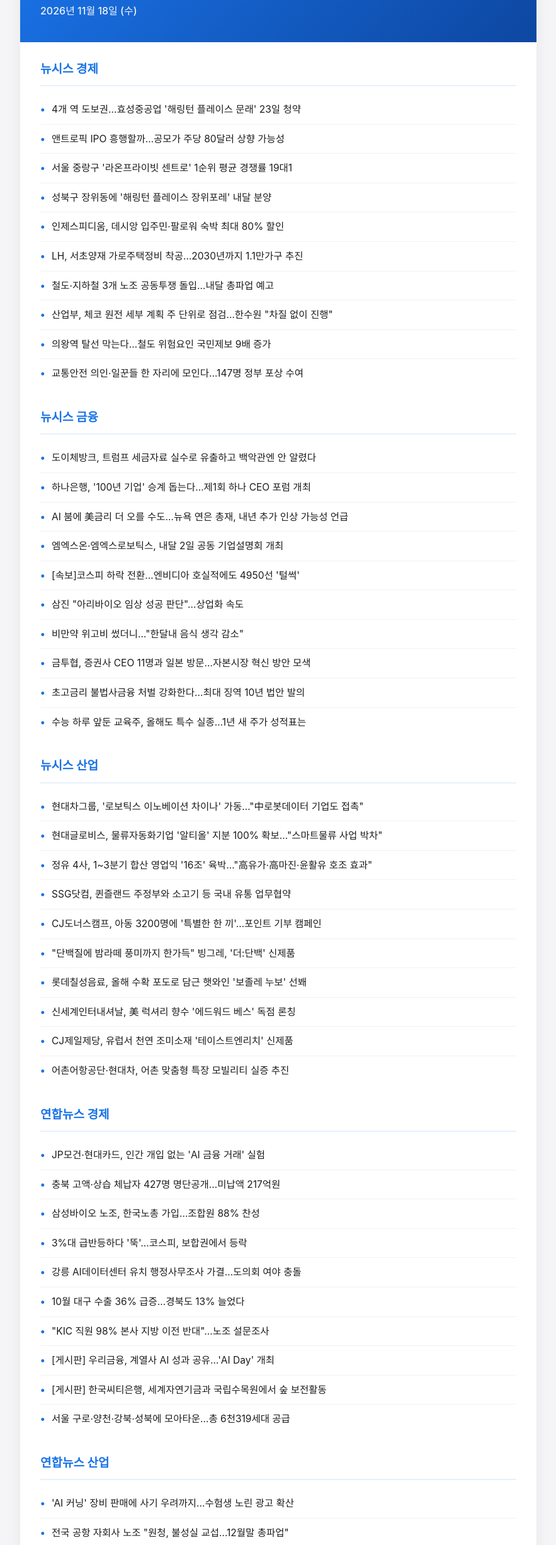
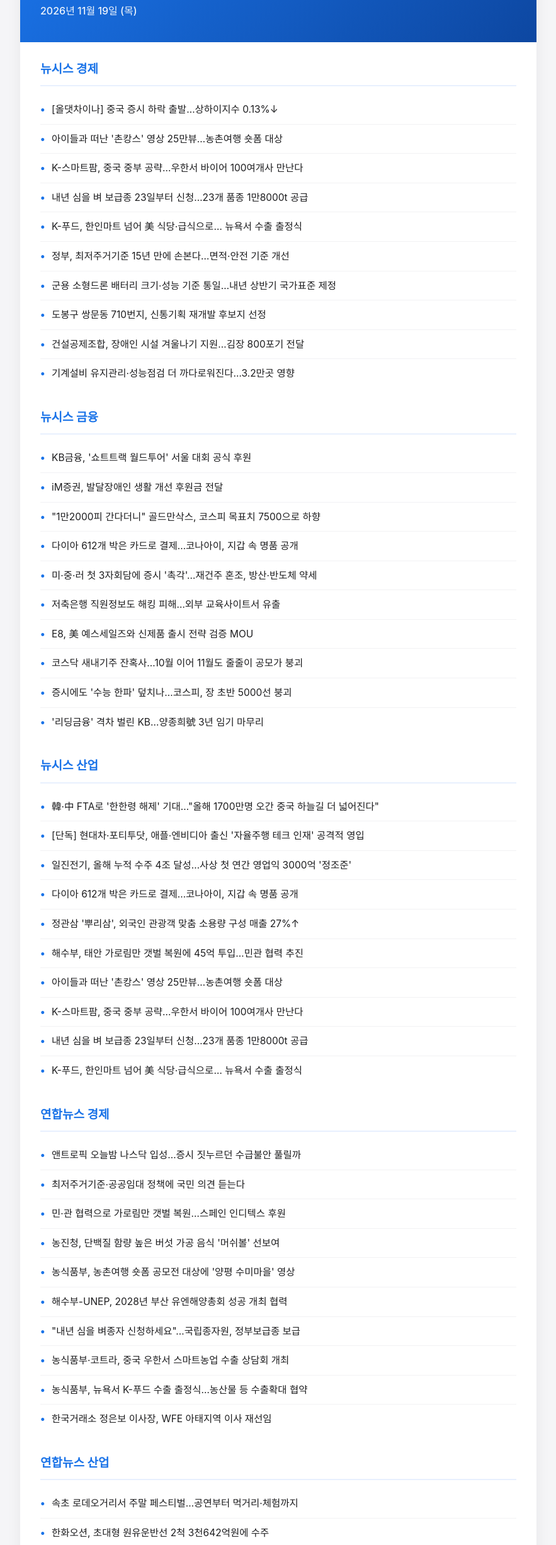
Before and after one commit to 98subin-arch/news-bot, a plain HTML site: page index.html in a window 1280 px wide. Shown: the part 107-2560 px from the top of the page at 63% size, without its empty margins (198-1081 px from the left). Drawn offline with Linux system fonts and the light colour scheme.

Commit message:
Update news 2026-11-19 11:13 KST

```diff
--- a/index.html
+++ b/index.html
@@ -96,19 +96,19 @@
     <div class="container">
         <header>
             <h1>📰 오늘의 경제 헤드라인</h1>
-            <div class="date">2026년 11월 18일 (수)</div>
+            <div class="date">2026년 11월 19일 (목)</div>
         </header>
         <div class="content">
-<div class="source"><h2>뉴시스 경제</h2><ul><li><a href="https://www.newsis.com/view/NISX20261118_0003873018" target="_blank" rel="noopener">4개 역 도보권…효성중공업 '해링턴 플레이스 문래' 23일 청약</a></li><li><a href="https://www.newsis.com/view/NISX20261118_0003872809" target="_blank" rel="noopener">앤트로픽 IPO 흥행할까…공모가 주당 80달러 상향 가능성</a></li><li><a href="https://www.newsis.com/view/NISX20261118_0003872946" target="_blank" rel="noopener">서울 중랑구 '라온프라이빗 센트로' 1순위 평균 경쟁률 19대1</a></li><li><a href="https://www.newsis.com/view/NISX20261118_0003872950" target="_blank" rel="noopener">성북구 장위동에 '해링턴 플레이스 장위포레' 내달 분양</a></li><li><a href="https://www.newsis.com/view/NISX20261118_0003872935" target="_blank" rel="noopener">인제스피디움, 데시앙 입주민·팔로워 숙박 최대 80% 할인</a></li><li><a href="https://www.newsis.com/view/NISX20261118_0003872899" target="_blank" rel="noopener">LH, 서초양재 가로주택정비 착공…2030년까지 1.1만가구 추진</a></li><li><a href="https://www.newsis.com/view/NISX20261118_0003872439" target="_blank" rel="noopener">철도·지하철 3개 노조 공동투쟁 돌입…내달 총파업 예고</a></li><li><a href="https://www.newsis.com/view/NISX20261118_0003872464" target="_blank" rel="noopener">산업부, 체코 원전 세부 계획 주 단위로 점검…한수원 "차질 없이 진행"</a></li><li><a href="https://www.newsis.com/view/NISX20261114_0003868043" target="_blank" rel="noopener">의왕역 탈선 막는다…철도 위험요인 국민제보 9배 증가</a></li><li><a href="https://www.newsis.com/view/NISX20261118_0003872392" target="_blank" rel="noopener">교통안전 의인·일꾼들 한 자리에 모인다…147명 정부 포상 수여</a></li></ul></div>
-<div class="source"><h2>뉴시스 금융</h2><ul><li><a href="https://www.newsis.com/view/NISX20261118_0003872978" target="_blank" rel="noopener">도이체방크, 트럼프 세금자료 실수로 유출하고 백악관엔 안 알렸다</a></li><li><a href="https://www.newsis.com/view/NISX20261118_0003872955" target="_blank" rel="noopener">하나은행, '100년 기업' 승계 돕는다…제1회 하나 CEO 포럼 개최</a></li><li><a href="https://www.newsis.com/view/NISX20261118_0003873007" target="_blank" rel="noopener">AI 붐에 美금리 더 오를 수도…뉴욕 연은 총재, 내년 추가 인상 가능성 언급</a></li><li><a href="https://www.newsis.com/view/NISX20261118_0003872919" target="_blank" rel="noopener">엠엑스온·엠엑스로보틱스, 내달 2일 공동 기업설명회 개최</a></li><li><a href="https://www.newsis.com/view/NISX20261118_0003872999" target="_blank" rel="noopener">[속보]코스피 하락 전환…엔비디아 호실적에도 4950선 '털썩'</a></li><li><a href="https://www.newsis.com/view/NISX20261118_0003872972" target="_blank" rel="noopener">삼진 "아리바이오 임상 성공 판단"…상업화 속도</a></li><li><a href="https://www.newsis.com/view/NISX20261118_0003872940" target="_blank" rel="noopener">비만약 위고비 썼더니…"한달내 음식 생각 감소"</a></li><li><a href="https://www.newsis.com/view/NISX20261118_0003872934" target="_blank" rel="noopener">금투협, 증권사 CEO 11명과 일본 방문…자본시장 혁신 방안 모색</a></li><li><a href="https://www.newsis.com/view/NISX20261118_0003872889" target="_blank" rel="noopener">초고금리 불법사금융 처벌 강화한다…최대 징역 10년 법안 발의</a></li><li><a href="https://www.newsis.com/view/NISX20261118_0003872829" target="_blank" rel="noopener">수능 하루 앞둔 교육주, 올해도 특수 실종…1년 새 주가 성적표는</a></li></ul></div>
-<div class="source"><h2>뉴시스 산업</h2><ul><li><a href="https://www.newsis.com/view/NISX20261118_0003873005" target="_blank" rel="noopener">현대차그룹, '로보틱스 이노베이션 차이나' 가동…"中로봇데이터 기업도 접촉"</a></li><li><a href="https://www.newsis.com/view/NISX20261118_0003872842" target="_blank" rel="noopener">현대글로비스, 물류자동화기업 '알티올' 지분 100% 확보…"스마트물류 사업 박차"</a></li><li><a href="https://www.newsis.com/view/NISX20261118_0003872971" target="_blank" rel="noopener">정유 4사, 1~3분기 합산 영업익 '16조' 육박…"高유가·高마진·윤활유 호조 효과"</a></li><li><a href="https://www.newsis.com/view/NISX20261118_0003872643" target="_blank" rel="noopener">SSG닷컴, 퀸즐랜드 주정부와 소고기 등 국내 유통 업무협약</a></li><li><a href="https://www.newsis.com/view/NISX20261118_0003872596" target="_blank" rel="noopener">CJ도너스캠프, 아동 3200명에 '특별한 한 끼'…포인트 기부 캠페인</a></li><li><a href="https://www.newsis.com/view/NISX20261118_0003872736" target="_blank" rel="noopener">"단백질에 밤라떼 풍미까지 한가득" 빙그레, '더:단백' 신제품</a></li><li><a href="https://www.newsis.com/view/NISX20261118_0003872782" target="_blank" rel="noopener">롯데칠성음료, 올해 수확 포도로 담근 햇와인 '보졸레 누보' 선봬</a></li><li><a href="https://www.newsis.com/view/NISX20261118_0003872804" target="_blank" rel="noopener">신세계인터내셔날, 美 럭셔리 향수 '에드워드 베스' 독점 론칭</a></li><li><a href="https://www.newsis.com/view/NISX20261118_0003872672" target="_blank" rel="noopener">CJ제일제당, 유럽서 천연 조미소재 '테이스트엔리치' 신제품</a></li><li><a href="https://www.newsis.com/view/NISX20261118_0003872883" target="_blank" rel="noopener">어촌어항공단·현대차, 어촌 맞춤형 특장 모빌리티 실증 추진</a></li></ul></div>
-<div class="source"><h2>연합뉴스 경제</h2><ul><li><a href="https://www.yna.co.kr/view/AKR20261118084800009" target="_blank" rel="noopener">JP모건·현대카드, 인간 개입 없는 'AI 금융 거래' 실험</a></li><li><a href="https://www.yna.co.kr/view/AKR20261118089500064" target="_blank" rel="noopener">충북 고액·상습 체납자 427명 명단공개…미납액 217억원</a></li><li><a href="https://www.yna.co.kr/view/AKR20261118026200017" target="_blank" rel="noopener">삼성바이오 노조, 한국노총 가입…조합원 88% 찬성</a></li><li><a href="https://www.yna.co.kr/view/AKR20261118087600008" target="_blank" rel="noopener">3%대 급반등하다 '뚝'…코스피, 보합권에서 등락</a></li><li><a href="https://www.yna.co.kr/view/AKR20261118086700062" target="_blank" rel="noopener">강릉 AI데이터센터 유치 행정사무조사 가결…도의회 여야 충돌</a></li><li><a href="https://www.yna.co.kr/view/AKR20261118087000053" target="_blank" rel="noopener">10월 대구 수출 36% 급증…경북도 13% 늘었다</a></li><li><a href="https://www.yna.co.kr/view/AKR20261118085600002" target="_blank" rel="noopener">"KIC 직원 98% 본사 지방 이전 반대"…노조 설문조사</a></li><li><a href="https://www.yna.co.kr/view/AKR20261118083700002" target="_blank" rel="noopener">[게시판] 우리금융, 계열사 AI 성과 공유…'AI Day' 개최</a></li><li><a href="https://www.yna.co.kr/view/AKR20261118085000002" target="_blank" rel="noopener">[게시판] 한국씨티은행, 세계자연기금과 국립수목원에서 숲 보전활동</a></li><li><a href="https://www.yna.co.kr/view/AKR20261118068600004" target="_blank" rel="noopener">서울 구로·양천·강북·성북에 모아타운…총 6천319세대 공급</a></li></ul></div>
-<div class="source"><h2>연합뉴스 산업</h2><ul><li><a href="https://www.yna.co.kr/view/AKR20261118088300017" target="_blank" rel="noopener">'AI 커닝' 장비 판매에 사기 우려까지…수험생 노린 광고 확산</a></li><li><a href="https://www.yna.co.kr/view/AKR20261118089300065" target="_blank" rel="noopener">전국 공항 자회사 노조 "원청, 불성실 교섭…12월말 총파업"</a></li><li><a href="https://www.yna.co.kr/view/AKR20261118026200017" target="_blank" rel="noopener">삼성바이오 노조, 한국노총 가입…조합원 88% 찬성</a></li><li><a href="https://www.yna.co.kr/view/AKR20261118083900063" target="_blank" rel="noopener">선문대, 전공 구분 없는 AI 교육혁신 본격 추진…교육과정 개편</a></li><li><a href="https://www.yna.co.kr/view/AKR20261118082700063" target="_blank" rel="noopener">태안 산림 40% 재선충병 고사 추정…수종 전환 동의는 18%뿐</a></li><li><a href="https://www.yna.co.kr/view/AKR20261118088700064" target="_blank" rel="noopener">[픽! 괴산] 건조장에 주렁주렁 매달린 '연풍 곶감'</a></li><li><a href="https://www.yna.co.kr/view/AKR20261118087800053" target="_blank" rel="noopener">DGIST 연구팀, 엔비디아 GPU 지원받아 AI 기반 촉매 연구</a></li><li><a href="https://www.yna.co.kr/view/AKR20261118086700062" target="_blank" rel="noopener">강릉 AI데이터센터 유치 행정사무조사 가결…도의회 여야 충돌</a></li><li><a href="https://www.yna.co.kr/view/AKR20261118036051017" target="_blank" rel="noopener">중국어권 텔레그램서 'AI 커닝' 장비 거래…금전 요구 논란까지(종합)</a></li><li><a href="https://www.yna.co.kr/view/AKR20261118087000053" target="_blank" rel="noopener">10월 대구 수출 36% 급증…경북도 13% 늘었다</a></li></ul></div>
-<div class="source"><h2>매일경제</h2><ul><li><a href="https://www.mk.co.kr/news/economy/12212216" target="_blank" rel="noopener">AI 안경에 수능 분쟁 우려…10만명 ‘감독관 보험’ 도움될까</a></li><li><a href="https://www.mk.co.kr/news/realestate/12212180" target="_blank" rel="noopener">서울시, 구로·양천·강북·성북 모아주택 6319가구 짓는다</a></li><li><a href="https://www.mk.co.kr/news/it/12212209" target="_blank" rel="noopener">아산나눔재단, ‘비영리스타트업 콘퍼런스 2026’ 개최</a></li><li><a href="https://www.mk.co.kr/news/society/12212207" target="_blank" rel="noopener">[속보] 대법, ‘정치관여’ 조태용 前국정원장 징역 2년6개월 확정</a></li><li><a href="https://www.mk.co.kr/news/business/12212205" target="_blank" rel="noopener">중소기업 복지몰 무료로…광주전남벤처협회 등 5곳 협약</a></li><li><a href="https://www.mk.co.kr/news/business/12212204" target="_blank" rel="noopener">“만원도 안 되네?” 이마트·노브랜드, ‘초저가 뷰티’로 화장품 판 흔든다</a></li><li><a href="https://www.mk.co.kr/news/business/12212156" target="_blank" rel="noopener">현대모비스, 협력사와 3년간 공동특허 860건 출원…금융지원 5260억원</a></li><li><a href="https://www.mk.co.kr/news/it/12212202" target="_blank" rel="noopener">사무실 걱정 마세요…패스트파이브, ‘창업 베이스캠프 2기’ 성장 돕는다</a></li><li><a href="https://www.mk.co.kr/news/society/12211170" target="_blank" rel="noopener">겉보기엔 ‘범생’인데 … 젠슨 황 ‘김치 싸대기’ 맞을 최강 바람둥이 사주?</a></li><li><a href="https://www.mk.co.kr/news/society/12212200" target="_blank" rel="noopener">‘하데스’ 만든 개발자 부산 온다…지스타 내일 개막</a></li></ul></div>
+<div class="source"><h2>뉴시스 경제</h2><ul><li><a href="https://www.newsis.com/view/NISX20261119_0003874724" target="_blank" rel="noopener">[올댓차이나] 중국 증시 하락 출발…상하이지수 0.13%↓</a></li><li><a href="https://www.newsis.com/view/NISX20261119_0003874170" target="_blank" rel="noopener">아이들과 떠난 '촌캉스' 영상 25만뷰…농촌여행 숏폼 대상</a></li><li><a href="https://www.newsis.com/view/NISX20261119_0003874167" target="_blank" rel="noopener">K-스마트팜, 중국 중부 공략…우한서 바이어 100여개사 만난다</a></li><li><a href="https://www.newsis.com/view/NISX20261119_0003874161" target="_blank" rel="noopener">내년 심을 벼 보급종 23일부터 신청…23개 품종 1만8000t 공급</a></li><li><a href="https://www.newsis.com/view/NISX20261119_0003874233" target="_blank" rel="noopener">K-푸드, 한인마트 넘어 美 식당·급식으로… 뉴욕서 수출 출정식</a></li><li><a href="https://www.newsis.com/view/NISX20261119_0003874435" target="_blank" rel="noopener">정부, 최저주거기준 15년 만에 손본다…면적·안전 기준 개선</a></li><li><a href="https://www.newsis.com/view/NISX20261119_0003874255" target="_blank" rel="noopener">군용 소형드론 배터리 크기·성능 기준 통일…내년 상반기 국가표준 제정</a></li><li><a href="https://www.newsis.com/view/NISX20261119_0003874694" target="_blank" rel="noopener">도봉구 쌍문동 710번지, 신통기획 재개발 후보지 선정</a></li><li><a href="https://www.newsis.com/view/NISX20261119_0003874665" target="_blank" rel="noopener">건설공제조합, 장애인 시설 겨울나기 지원…김장 800포기 전달</a></li><li><a href="https://www.newsis.com/view/NISX20261119_0003874290" target="_blank" rel="noopener">기계설비 유지관리·성능점검 더 까다로워진다…3.2만곳 영향</a></li></ul></div>
+<div class="source"><h2>뉴시스 금융</h2><ul><li><a href="https://www.newsis.com/view/NISX20261119_0003874738" target="_blank" rel="noopener">KB금융, '쇼트트랙 월드투어' 서울 대회 공식 후원</a></li><li><a href="https://www.newsis.com/view/NISX20261119_0003874706" target="_blank" rel="noopener">iM증권, 발달장애인 생활 개선 후원금 전달</a></li><li><a href="https://www.newsis.com/view/NISX20261119_0003874720" target="_blank" rel="noopener">"1만2000피 간다더니" 골드만삭스, 코스피 목표치 7500으로 하향</a></li><li><a href="https://www.newsis.com/view/NISX20261119_0003874664" target="_blank" rel="noopener">다이아 612개 박은 카드로 결제…코나아이, 지갑 속 명품 공개</a></li><li><a href="https://www.newsis.com/view/NISX20261119_0003874653" target="_blank" rel="noopener">미·중·러 첫 3자회담에 증시 '촉각'…재건주 혼조, 방산·반도체 약세</a></li><li><a href="https://www.newsis.com/view/NISX20261119_0003874705" target="_blank" rel="noopener">저축은행 직원정보도 해킹 피해…외부 교육사이트서 유출</a></li><li><a href="https://www.newsis.com/view/NISX20261119_0003874654" target="_blank" rel="noopener">E8, 美 예스세일즈와 신제품 출시 전략 검증 MOU</a></li><li><a href="https://www.newsis.com/view/NISX20261119_0003874462" target="_blank" rel="noopener">코스닥 새내기주 잔혹사…10월 이어 11월도 줄줄이 공모가 붕괴</a></li><li><a href="https://www.newsis.com/view/NISX20261119_0003874667" target="_blank" rel="noopener">증시에도 '수능 한파' 덮치나…코스피, 장 초반 5000선 붕괴</a></li><li><a href="https://www.newsis.com/view/NISX20261119_0003874647" target="_blank" rel="noopener">'리딩금융' 격차 벌린 KB…양종희號 3년 임기 마무리</a></li></ul></div>
+<div class="source"><h2>뉴시스 산업</h2><ul><li><a href="https://www.newsis.com/view/NISX20261119_0003874668" target="_blank" rel="noopener">韓·中 FTA로 '한한령 해제' 기대…"올해 1700만명 오간 중국 하늘길 더 넓어진다"</a></li><li><a href="https://www.newsis.com/view/NISX20261119_0003874316" target="_blank" rel="noopener">[단독] 현대차·포티투닷, 애플·엔비디아 출신 '자율주행 테크 인재' 공격적 영입</a></li><li><a href="https://www.newsis.com/view/NISX20261119_0003874673" target="_blank" rel="noopener">일진전기, 올해 누적 수주 4조 달성…사상 첫 연간 영업익 3000억 '정조준'</a></li><li><a href="https://www.newsis.com/view/NISX20261119_0003874664" target="_blank" rel="noopener">다이아 612개 박은 카드로 결제…코나아이, 지갑 속 명품 공개</a></li><li><a href="https://www.newsis.com/view/NISX20261119_0003874392" target="_blank" rel="noopener">정관삼 '뿌리삼', 외국인 관광객 맞춤 소용량 구성 매출 27%↑</a></li><li><a href="https://www.newsis.com/view/NISX20261119_0003874463" target="_blank" rel="noopener">해수부, 태안 가로림만 갯벌 복원에 45억 투입…민관 협력 추진</a></li><li><a href="https://www.newsis.com/view/NISX20261119_0003874170" target="_blank" rel="noopener">아이들과 떠난 '촌캉스' 영상 25만뷰…농촌여행 숏폼 대상</a></li><li><a href="https://www.newsis.com/view/NISX20261119_0003874167" target="_blank" rel="noopener">K-스마트팜, 중국 중부 공략…우한서 바이어 100여개사 만난다</a></li><li><a href="https://www.newsis.com/view/NISX20261119_0003874161" target="_blank" rel="noopener">내년 심을 벼 보급종 23일부터 신청…23개 품종 1만8000t 공급</a></li><li><a href="https://www.newsis.com/view/NISX20261119_0003874233" target="_blank" rel="noopener">K-푸드, 한인마트 넘어 美 식당·급식으로… 뉴욕서 수출 출정식</a></li></ul></div>
+<div class="source"><h2>연합뉴스 경제</h2><ul><li><a href="https://www.yna.co.kr/view/AKR20261119069900008" target="_blank" rel="noopener">앤트로픽 오늘밤 나스닥 입성…증시 짓누르던 수급불안 풀릴까</a></li><li><a href="https://www.yna.co.kr/view/AKR20261119028200003" target="_blank" rel="noopener">최저주거기준·공공임대 정책에 국민 의견 듣는다</a></li><li><a href="https://www.yna.co.kr/view/AKR20261119037200051" target="_blank" rel="noopener">민·관 협력으로 가로림만 갯벌 복원…스페인 인디텍스 후원</a></li><li><a href="https://www.yna.co.kr/view/AKR20261119046900055" target="_blank" rel="noopener">농진청, 단백질 함량 높은 버섯 가공 음식 '머쉬볼' 선보여</a></li><li><a href="https://www.yna.co.kr/view/AKR20261119058000030" target="_blank" rel="noopener">농식품부, 농촌여행 숏폼 공모전 대상에 '양평 수미마을' 영상</a></li><li><a href="https://www.yna.co.kr/view/AKR20261119057000051" target="_blank" rel="noopener">해수부-UNEP, 2028년 부산 유엔해양총회 성공 개최 협력</a></li><li><a href="https://www.yna.co.kr/view/AKR20261119055100030" target="_blank" rel="noopener">"내년 심을 벼종자 신청하세요"…국립종자원, 정부보급종 보급</a></li><li><a href="https://www.yna.co.kr/view/AKR20261119060800030" target="_blank" rel="noopener">농식품부·코트라, 중국 우한서 스마트농업 수출 상담회 개최</a></li><li><a href="https://www.yna.co.kr/view/AKR20261119064900030" target="_blank" rel="noopener">농식품부, 뉴욕서 K-푸드 수출 출정식…농산물 등 수출확대 협약</a></li><li><a href="https://www.yna.co.kr/view/AKR20261119069600008" target="_blank" rel="noopener">한국거래소 정은보 이사장, WFE 아태지역 이사 재선임</a></li></ul></div>
+<div class="source"><h2>연합뉴스 산업</h2><ul><li><a href="https://www.yna.co.kr/view/AKR20261119069500062" target="_blank" rel="noopener">속초 로데오거리서 주말 페스티벌…공연부터 먹거리·체험까지</a></li><li><a href="https://www.yna.co.kr/view/AKR20261119071600003" target="_blank" rel="noopener">한화오션, 초대형 원유운반선 2척 3천642억원에 수주</a></li><li><a href="https://www.yna.co.kr/view/AKR20261119063700055" target="_blank" rel="noopener">전주김장문화축제 27∼29일 개최…체험·직거래장터 한자리</a></li><li><a href="https://www.yna.co.kr/view/AKR20261119037200051" target="_blank" rel="noopener">민·관 협력으로 가로림만 갯벌 복원…스페인 인디텍스 후원</a></li><li><a href="https://www.yna.co.kr/view/AKR20261119041300003" target="_blank" rel="noopener">정부, 미국 표준 바탕으로 소형드론 배터리 국가표준 제정 추진</a></li><li><a href="https://www.yna.co.kr/view/AKR20261119046900055" target="_blank" rel="noopener">농진청, 단백질 함량 높은 버섯 가공 음식 '머쉬볼' 선보여</a></li><li><a href="https://www.yna.co.kr/view/AKR20261119058000030" target="_blank" rel="noopener">농식품부, 농촌여행 숏폼 공모전 대상에 '양평 수미마을' 영상</a></li><li><a href="https://www.yna.co.kr/view/AKR20261119057000051" target="_blank" rel="noopener">해수부-UNEP, 2028년 부산 유엔해양총회 성공 개최 협력</a></li><li><a href="https://www.yna.co.kr/view/AKR20261119055100030" target="_blank" rel="noopener">"내년 심을 벼종자 신청하세요"…국립종자원, 정부보급종 보급</a></li><li><a href="https://www.yna.co.kr/view/AKR20261119060800030" target="_blank" rel="noopener">농식품부·코트라, 중국 우한서 스마트농업 수출 상담회 개최</a></li></ul></div>
+<div class="source"><h2>매일경제</h2><ul><li><a href="https://www.mk.co.kr/news/world/12213440" target="_blank" rel="noopener">“21시간 이코노미석 타고 중국행”…멕시코 대통령, 중국서 화제</a></li><li><a href="https://www.mk.co.kr/news/politics/12213438" target="_blank" rel="noopener">김민석 “트럼프와 ‘갈마지구’ 의미 있는 대화…북미 상호 관심 영역”</a></li><li><a href="https://www.mk.co.kr/news/stock/12213436" target="_blank" rel="noopener">칼라일 “AI 시대 PEF 경쟁력, AUM 아닌 데이터에” [GAII 2026 Live]</a></li><li><a href="https://www.mk.co.kr/news/society/12213434" target="_blank" rel="noopener">[속보] 교육차관 “위급재난문자 발송으로 부정행위 22명 적발”</a></li><li><a href="https://www.mk.co.kr/news/politics/12213433" target="_blank" rel="noopener">APEC 정상회의 세션 기념촬영하는 이재명 대통령고 각국 정상들</a></li><li><a href="https://www.mk.co.kr/news/society/12213432" target="_blank" rel="noopener">구미에 첨단방위산업진흥센터 개소…지역 방산기업 시험·실증 기반 구축</a></li><li><a href="https://www.mk.co.kr/news/society/12213430" target="_blank" rel="noopener">‘리트 만점·공개 검증 노쇼’ 이진우, 어디에?…신변 우려에 경찰 수색 시작</a></li><li><a href="https://www.mk.co.kr/news/society/12213330" target="_blank" rel="noopener">스페인 패션 기업 ‘인디텍스’, 충남 가로림만 갯벌 복원 지원</a></li><li><a href="https://www.mk.co.kr/news/world/12213428" target="_blank" rel="noopener">딥시크 컴퓨팅 부족 사태...중국 AI 업계, 성능 경쟁 넘어 수익 찾는다</a></li><li><a href="https://www.mk.co.kr/news/economy/12213425" target="_blank" rel="noopener">10년 지나도 잘나가는 카드…인기 비결은 ‘실속 혜택’</a></li></ul></div>
 
         </div>
         <footer>
-            총 <strong>60개</strong> 기사 · 마지막 업데이트 2026-11-18 02:42 KST<br>
+            총 <strong>60개</strong> 기사 · 마지막 업데이트 2026-11-19 02:13 KST<br>
             매일 오전 6시 자동 업데이트
         </footer>
     </div>
```
